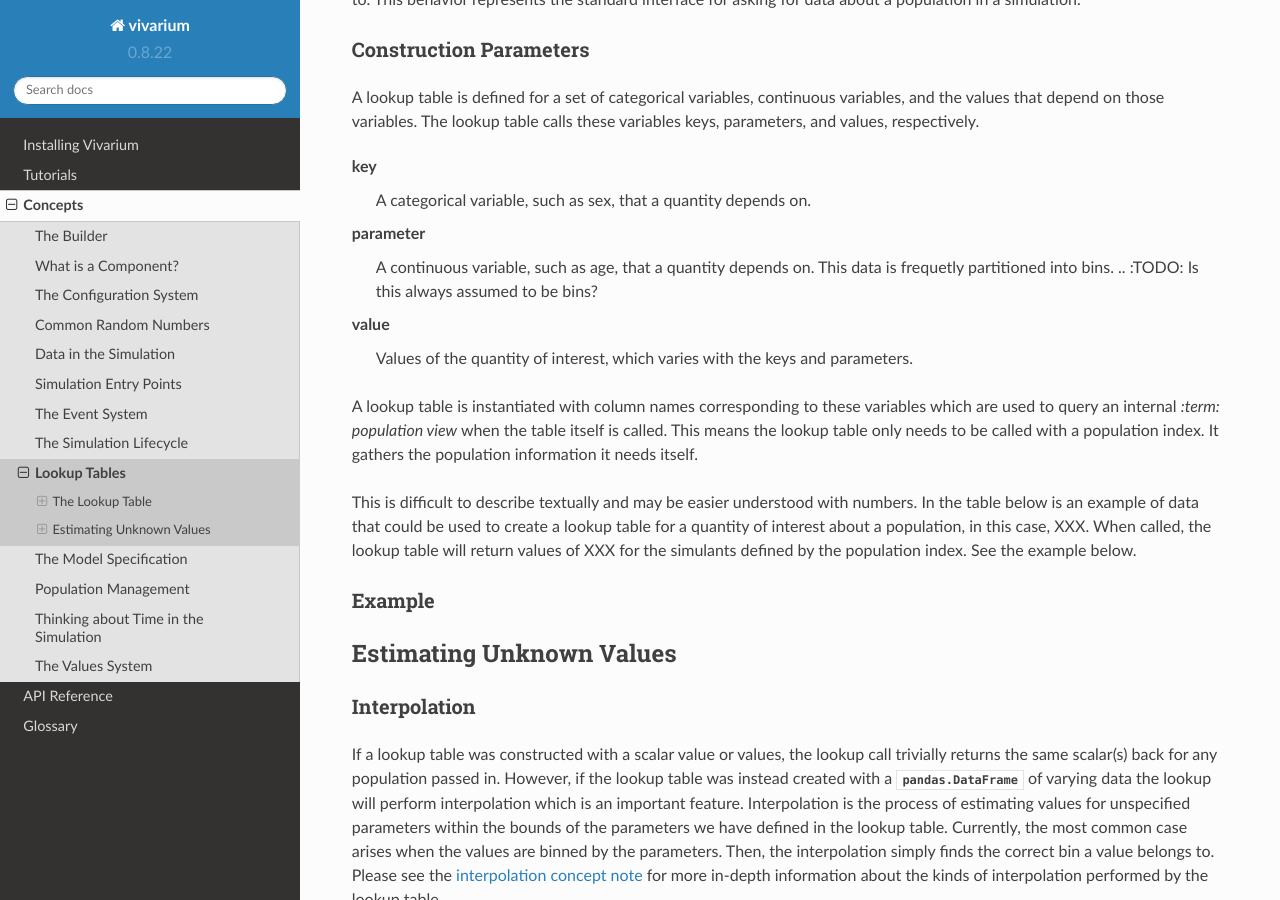
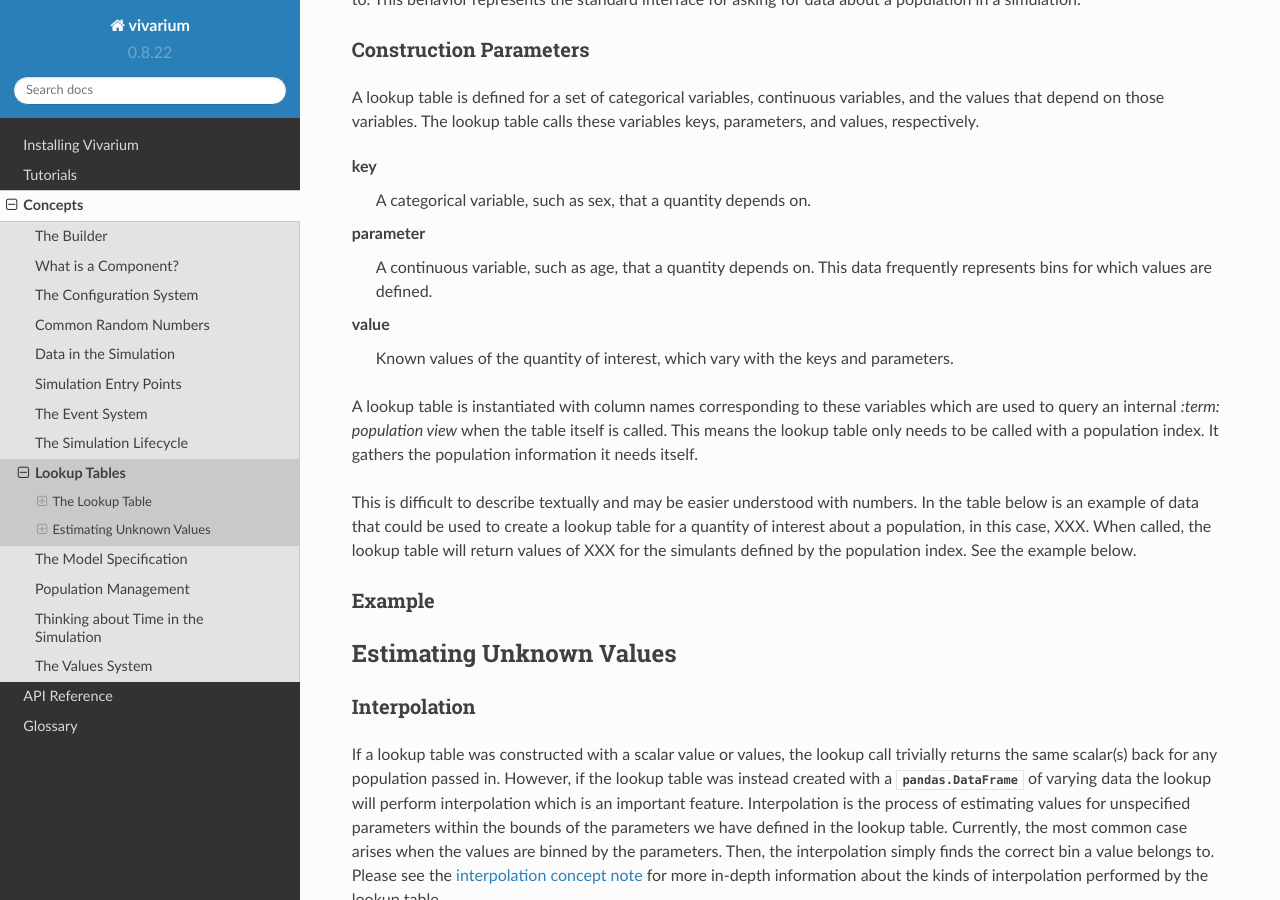
Before and after one commit to ihmeuw/vivarium, a Sphinx documentation site: the page built from docs/source/concepts/lookup.rst, in a window 1280 px wide and 900 px high, scrolled down 592 px. Built offline with Sphinx 7.4.7 and the Read the Docs theme 2.0.0, drawn with Linux system fonts in a browser that asks for light colours.

Commit message:
answer todo re: bins

```diff
--- a/docs/source/concepts/lookup.rst
+++ b/docs/source/concepts/lookup.rst
@@ -37,10 +37,9 @@ key
     A categorical variable, such as sex, that a quantity depends on.
 parameter
     A continuous variable, such as age, that a quantity depends on. This data
-    is frequetly partitioned into bins.
-    .. :TODO: Is this always assumed to be bins?
+    frequently represents bins for which values are defined.
 value
-    Values of the quantity of interest, which varies with the keys and
+    Known values of the quantity of interest, which vary with the keys and
     parameters.
 
 A lookup table is instantiated with column names corresponding to these
@@ -59,7 +58,7 @@ defined by the population index. See the example below.
 Example
 ~~~~~~~
 
-.. :TODO: Code snippet of instantiating and getting data from an interpolation table
+.. :TODO: code snippet of instantiating and getting data from an interpolation table
 
 Estimating Unknown Values
 -------------------------
```
